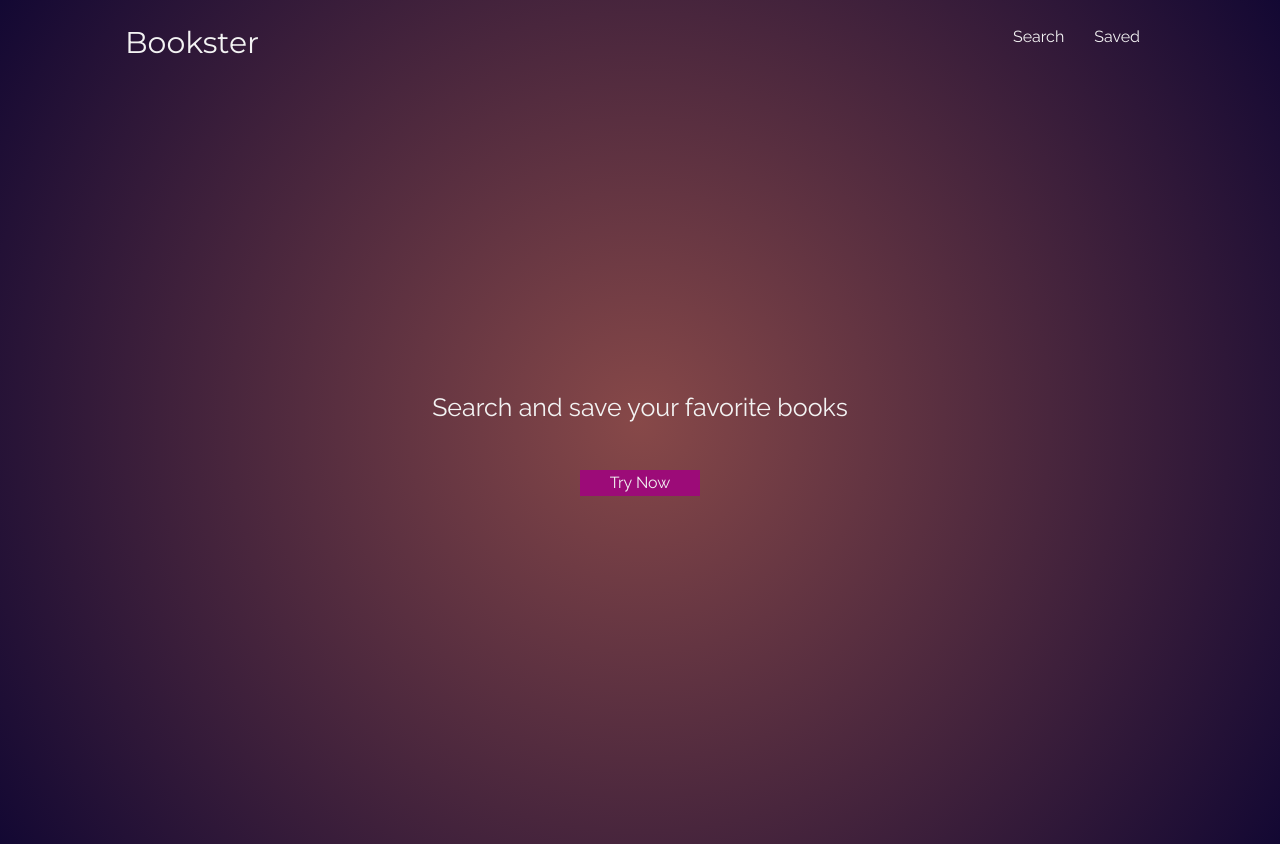
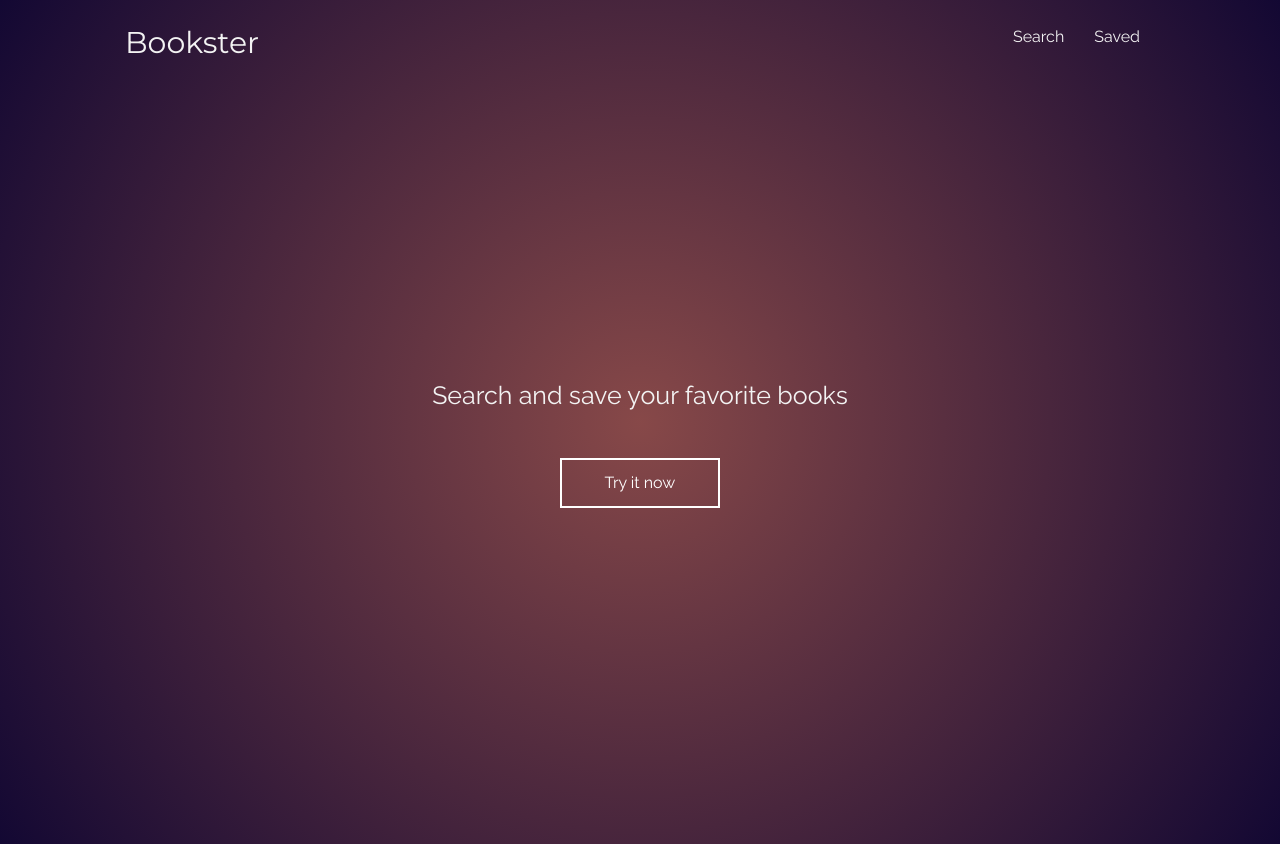
Before and after one commit to grincon0/React-Books, a React (Create React App) app in the folder client/: page / in a window 1280 px wide. Built offline with nearby package versions, Linux system fonts and the light colour scheme.

Commit message:
added landing button + more styles

```diff
--- a/client/src/App.css
+++ b/client/src/App.css
@@ -5,6 +5,11 @@
 
 body, html{
   background-image: radial-gradient(circle, rgba(94, 10, 10, 0.747), rgb(19, 8, 51));
+
+}
+
+html{
+  overflow: hidden;
 }
 
 a{
--- a/client/src/components/Landing/Button.js
+++ b/client/src/components/Landing/Button.js
@@ -3,8 +3,8 @@ import "./styles/Button.css";
 
 export const Button = (props) => {
     return(
-        <button onClick={props.onClick} className={`landing-button`}>
-            Try Now
+        <button id={props.id} onClick={props.onClick} className={`landing-button`}>
+            Try it now
         </button>
     );
 }
--- a/client/src/components/Landing/styles/Button.css
+++ b/client/src/components/Landing/styles/Button.css
@@ -1,12 +1,67 @@
-.landing-button{
+
+
+button{
+    overflow:hidden;
     position: relative;
     text-decoration: none;
-    border: none;
-    color: #f3f3f3;
-    background-color:rgb(156, 11, 120);
+    border: 2px white solid;
+    color: rgb(255, 255, 255);
+    background:none;
     font-family: Raleway, sans;
     font-size:16px;
-    width: 120px;
+    width: 160px;
+    height: 50px;
     margin-top: 40px;
+    overflow: hidden;
+    cursor: pointer;
+}
+
+.landing-button{
+    transition: all 0.6s ease;
 
 }
+
+
+.landing-button:before{
+    position: absolute;
+    content: '';
+    height: 100%;
+    left: -35%;
+    top: 0;
+    transform: skew(50deg);
+    transform-origin: top left;
+    width: 0;
+    transition: all 0.6s ease;
+
+
+
+}
+
+
+
+.landing-button:hover:before{
+    height: 100%;
+    width: 135%;
+    transition: all 0.6s ease;
+
+
+}
+
+
+
+button:hover{
+    color: #0732f1;
+    transition: all 0.6s ease;
+    z-index: 8;
+
+}
+
+button:before,
+button:after {
+  background: #fff;
+  content: '';
+  position: absolute;
+  z-index: -1;
+  transition: all 0.6s ease;
+
+}
--- a/client/src/components/Navbar/index.js
+++ b/client/src/components/Navbar/index.js
@@ -10,10 +10,10 @@ import "./style.css";
             <div className={`nav-list-parent`}>
                 <ul className={`new-nav-list`}>
                     <li>
-                        <a href="#">Search</a>
+                        <a href="/search">Search</a>
                     </li>
                     <li>
-                        <a href="#">Saved</a>
+                        <a href="/saved">Saved</a>
                     </li>
                 </ul>
             </div>
--- a/client/src/components/Wrapper/style.css
+++ b/client/src/components/Wrapper/style.css
@@ -0,0 +1,3 @@
+.wrapper{
+    overflow: hidden;
+}
--- a/client/src/pages/Landing.js
+++ b/client/src/pages/Landing.js
@@ -13,14 +13,14 @@ export default class Landing extends Component{
 
         //run transition anims by changing state
         //wait then change location href
-
+        this.setState({transition : true});
     }
     render = () => {
         return(
             <section className={`no-overflow`} id="Landing">
-                <Flex classes={`flex-col-center full-height `}>
+                <Flex classes={`flex-col-center full-height ${this.state.transition ? "fade" : ""} `}>
                     <h1 className={`landing-header`}>Search and save your favorite books</h1>
-                    <Button />
+                    <Button id="landing-btn" onClick={this.handleClickEvent} />
                 </Flex>
             </section>
         );
```
Also changed, not shown: client/src/pages/styles/Landing.css (added, +9 -0 lines).
